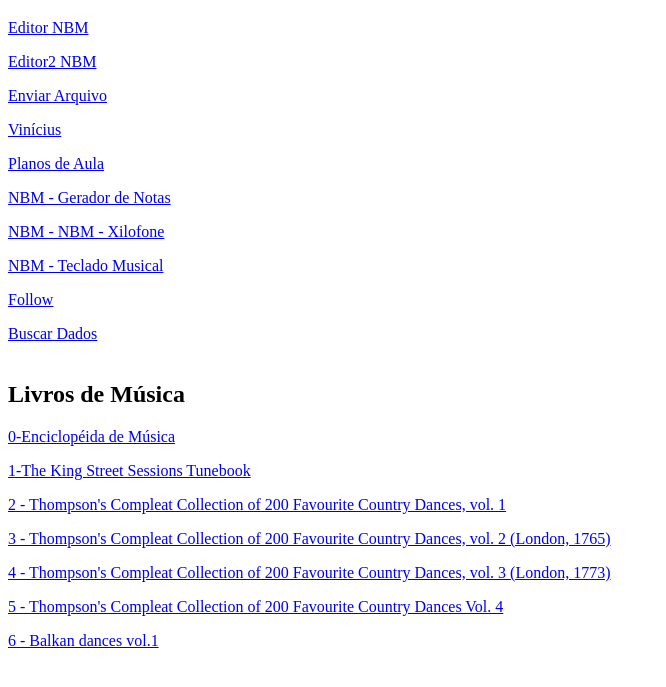
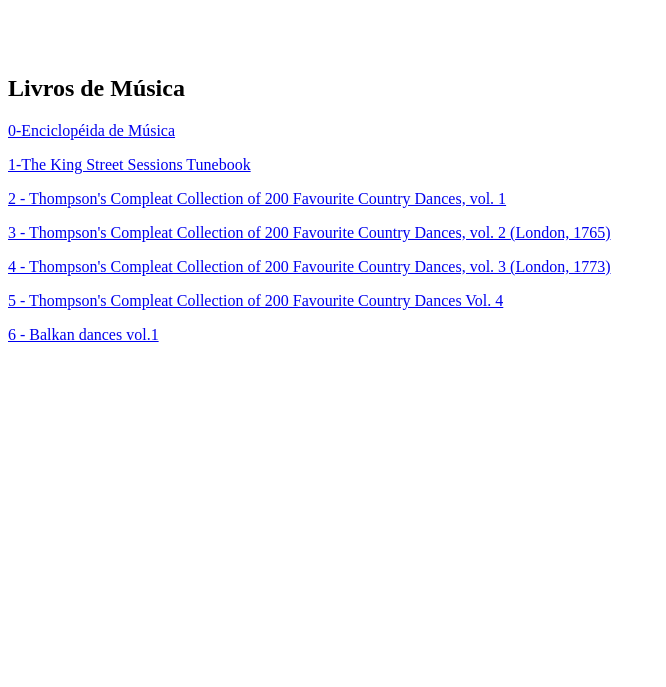
Before and after one commit to albertinosesc/albertinosesc.github.io, a plain HTML site: page index.html in a window 1280 px wide. Shown: the part 61-748 px from the top of the page, without its empty margins (0-666 px from the left). Drawn offline with Linux system fonts and the light colour scheme.

Commit message:
Update index.html

```diff
--- a/index.html
+++ b/index.html
@@ -9,21 +9,7 @@
 <body>
     <div class="container">
         <h1>NBM - Enciclopédia de Música</h1>
-
-        <p><a href="nbm/examples/editor-index.html">Editor NBM </a></p>
-        <p><a href="nbm/examples/editor-index2.html">Editor2 NBM </a></p>
-        <p><a href="teste2/index3.html">Enviar Arquivo</a></p>
-        <p><a href="Vinícius/index.html">Vinícius</a></p>
-        <p><a href="plano de aula/index.html">Planos de Aula</a></p>
-        <p><a href="Outros/NBM - Gerador de Notas.html">NBM - Gerador de Notas</a></p>
-        <p><a href="Outros/NBM - Xilofone">NBM - NBM - Xilofone</a></p>
-        <p><a href="Outros/NBM - Teclado Musical">NBM - Teclado Musical</a></p>
-        <p><a href="Outros/follow_391/follow_391/follow.html">Follow</a></p>
-        <a href="https://script.google.com/macros/s/AKfycbzlxQoqUUn49XPPrCP7d6gSqvCdKsvJlDXMzej5zmRiF-Q7oR8wntYpWOB8MVo8ZBxi/exec" target="_blank">Buscar Dados</a>
-
-
-
-        <br><br>
+               <br><br>
         <h2>Livros de Música</h2>
         <p><a href="nbm/livros/0-Enciclopéida de Música.html">0-Enciclopéida de Música</a></p>
         <p><a href="nbm/livros/1-The King Street Sessions Tunebook.html">1-The King Street Sessions Tunebook</a></p>
```
